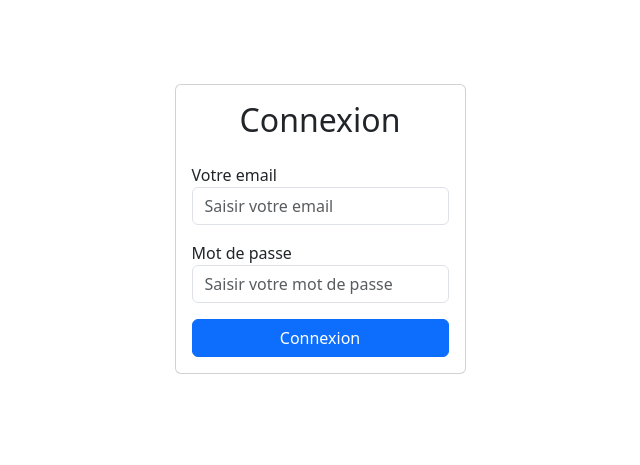
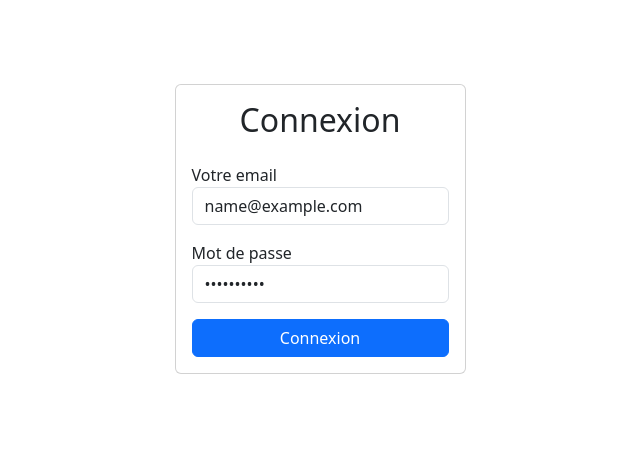
Before and after one commit to TanvirUd/zoo, a PHP site: template app/view/view_login.php in a window 1280 px wide. Shown: the part 195-660 px from the top of the page, without its empty margins (320-960 px from the left). Run offline with PHP 8.4, Linux system fonts and the light colour scheme; the template is opened without the code that fills it: most values are stand-ins (such as "Sample title", 1, 10 or a date in 2020).

Commit message:
formulaire sign in dynamisé

```diff
--- a/app/view/view_login.php
+++ b/app/view/view_login.php
@@ -7,12 +7,12 @@
       <form action="connexion" method="post">
         <div class="form-group mb-3">
           <label for="emailperso">Votre email</label>
-          <input type="email" class="form-control" id="emailperso" name="emailperso" aria-describedby="emailHelp" placeholder="Saisir votre email" required>
+          <input type="email" class="form-control" id="emailperso" name="emailperso" aria-describedby="emailHelp" placeholder="Saisir votre email"  value="<?=htmlspecialchars($email)?>">
         </div>
 
         <div class="form-group mb-3">
           <label for="mdp">Mot de passe</label>
-          <input type="password" class="form-control" id="mdp" name="mdp" placeholder="Saisir votre mot de passe" required>
+          <input type="password" class="form-control" id="mdp" name="mdp" placeholder="Saisir votre mot de passe" value="<?=htmlspecialchars($mdp)?>" required>
         </div>
 
         <div class="d-grid">
```
